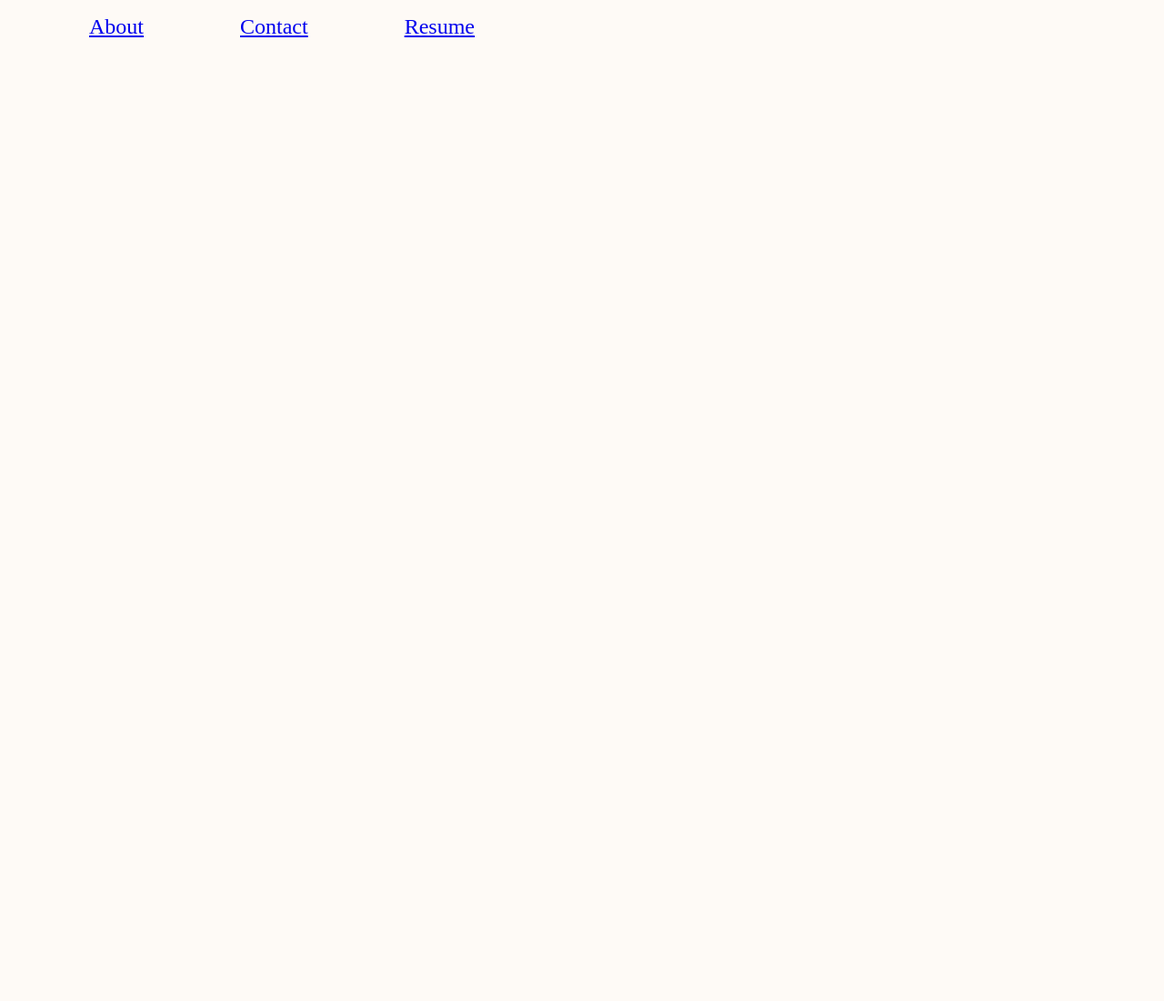
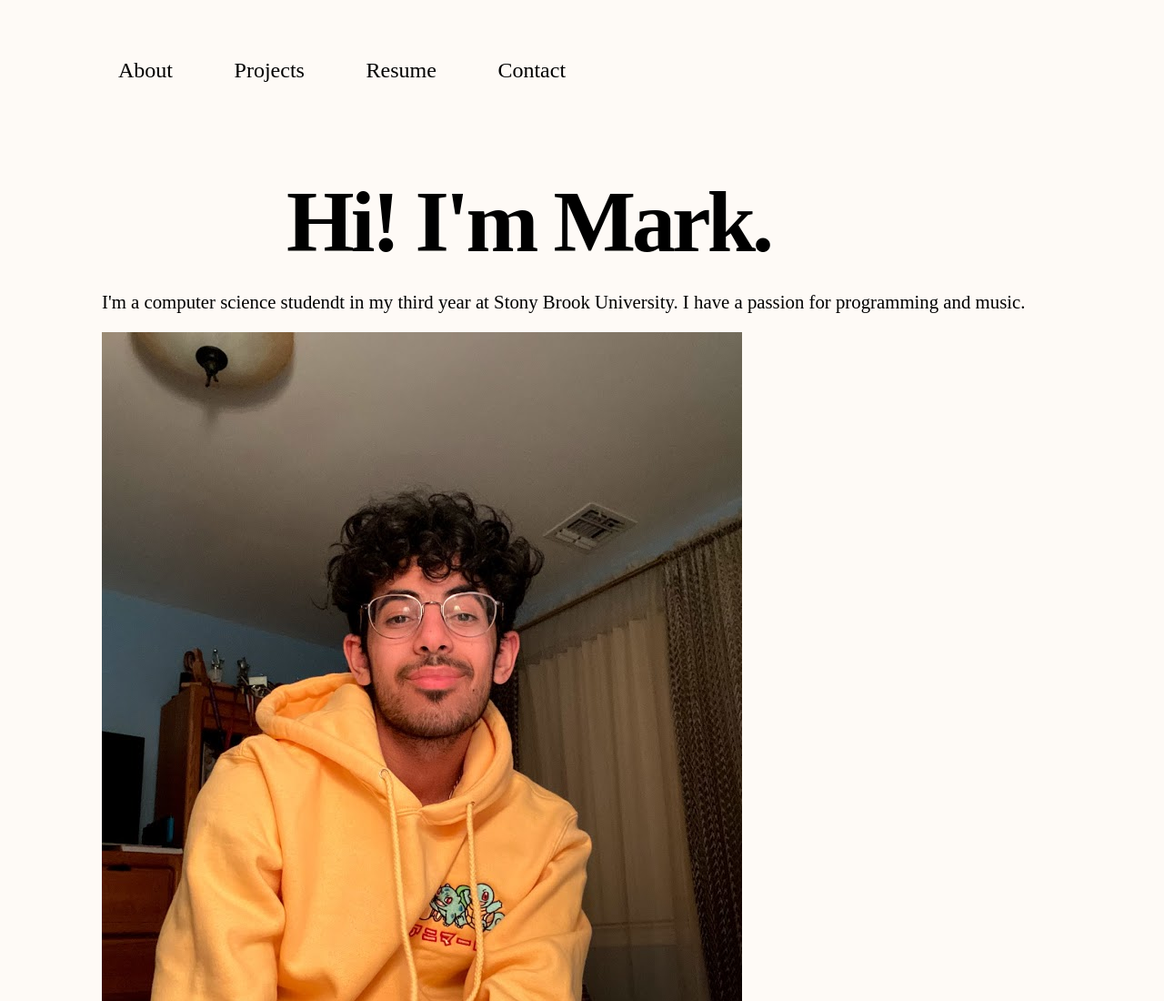
Before and after one commit to Moawin99/Personal-Site, a Gatsby site: page / in a window 1280 px wide. Shown: the top 1100 px of the page at 91% size. Before the commit the page ends 800 px from the top, so only its background shows below. Built offline with nearby package versions, Linux system fonts and the light colour scheme; Gatsby itself is replaced by a stand-in of ours.

Commit message:
created header and some intro components

```diff
--- a/src/components/NavElements.module.css
+++ b/src/components/NavElements.module.css
@@ -3,6 +3,8 @@
 }
 
 .itemText{
-    padding: 1.5em 2em;
+    color: black;
+    text-decoration: none;
+    padding: 1.5em 1.2em;
     font-size: 24px;
 }
--- /dev/null
+++ b/src/components/introContainer.js
@@ -0,0 +1,13 @@
+import React from 'react';
+import introContainSyles from './introContainer.module.css';
+import IntroPic from './introPic';
+import IntroText from './introText';
+
+const IntroContainer = () => (
+    <div className={introContainSyles.introContain}>
+        <IntroText />
+        <IntroPic />
+    </div>
+)
+
+export default IntroContainer;
--- /dev/null
+++ b/src/components/introContainer.module.css
@@ -0,0 +1,5 @@
+.introContain{
+    display: flex;
+    flex-flow: row wrap;
+    padding: 140px 6em 270px;
+}
--- /dev/null
+++ b/src/components/introDivs.module.css
@@ -0,0 +1,22 @@
+.introDiv{
+    display: flex;
+    justify-content: center;
+}
+
+.introText{
+    flex-flow: column;
+    max-width: 100%;
+    min-width: 0;
+}
+
+.title{
+    width: 60%;
+    margin: auto;
+    font-size: 6em;
+    letter-spacing: -4px;
+}
+
+.bio{
+    font-size: 1.3em;
+    padding: 0;
+}
--- /dev/null
+++ b/src/components/introPic.js
@@ -0,0 +1,11 @@
+import React from 'react';
+import introDiv from './introDivs.module.css';
+import mePic from '../images/BedroomPic.jpg';
+
+const IntroPic = () => (
+    <div className={introDiv.introDiv}>
+        <img src={mePic} />
+    </div>
+)
+
+export default IntroPic;
--- /dev/null
+++ b/src/components/introText.js
@@ -0,0 +1,16 @@
+import React from 'react';
+import introDivs from './introDivs.module.css';
+
+const IntroText = () => (
+    <div className={introDivs.introDiv} className={introDivs.introText}>
+        <h1 className={introDivs.title}>
+            Hi! I'm Mark.
+        </h1>
+        <p className={introDivs.bio}>
+            I'm a computer science studendt in my third year at Stony Brook University.
+            I have a passion for programming and music.
+        </p>
+    </div>
+)
+
+export default IntroText;
--- a/src/components/layout.js
+++ b/src/components/layout.js
@@ -1,12 +1,11 @@
 import React from "react"
-import Header from "./header"
+import layoutSyles from './layout.module.css';
 
 const Layout = ({ children }) => {
   return (
-    <>
-      <Header />
+    <div className={layoutSyles.layoutDiv}>
       {children}
-    </>
+    </div>
   )
 }
 
--- /dev/null
+++ b/src/components/layout.module.css
@@ -0,0 +1,6 @@
+.layoutDiv{
+    margin: 3rem auto;
+    max-width: 650;
+    padding: 0 1rem;
+    flex-flow: column wrap;
+}
--- a/src/components/navbar.js
+++ b/src/components/navbar.js
@@ -3,16 +3,19 @@ import NavElements from './NavElements';
 import navbarStyles from './navbar.module.css';
 
 const NavBar = () => (
-    <nav>
+    <nav className={navbarStyles.navBar}>
         <ul className={navbarStyles.list}>
             <NavElements to={"/"}>
                 About
             </NavElements>
             <NavElements to={"/"}>
-                Contact
+                Projects
             </NavElements>
             <NavElements to={"/"}>
                 Resume
+            </NavElements>
+            <NavElements to={"/"}>
+                Contact
             </NavElements>
         </ul>
     </nav>
--- a/src/components/navbar.module.css
+++ b/src/components/navbar.module.css
@@ -4,8 +4,9 @@
     flex-direction: row;
 }
 
-.n-nav{
-    max-width: 1600px;
+.navBar{
+    display: flex;
+    max-width: 92%;
     width: 100%;
     margin: 0 auto;
     position: relative;
--- a/src/pages/index.js
+++ b/src/pages/index.js
@@ -1,10 +1,16 @@
 import React from "react"
 import { Link } from "gatsby"
 import Layout from "../components/layout"
+import Header from "../components/header"
+import IntroContainer from "../components/introContainer"
 
 const IndexPage = () => (
+  <>
+  <Header />
   <Layout>
+    <IntroContainer />
   </Layout>
+  </>
 )
 
 export default IndexPage
```
Also changed, not shown: src/images/BedroomPic.jpg (added).
